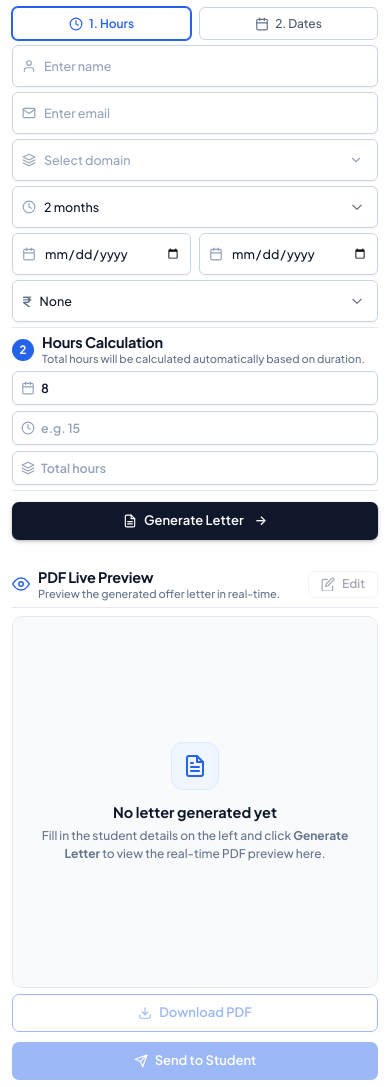
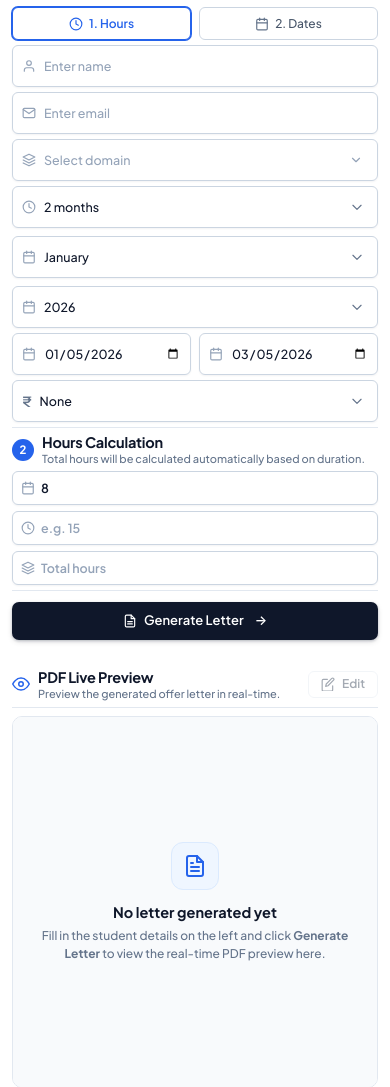
Before and after one commit to JILLELLARAGHUNATH/persevex-offer-letter-generator, a Flask app: page / in a window 390 px wide. Shown: the part 360-1447 px from the top of the page. Run offline with Flask 3, Linux system fonts and the light colour scheme; the visitor is signed in with stand-in values (Sample User, id 1); data that the repository does not hold is empty; parts of the project's set-up code (start-up, migrations or seed data) failed here and were passed over; some libraries are stand-ins or nearby versions.

Commit message:
Add automatic batch-based internship dates

```diff
--- a/templates/index.html
+++ b/templates/index.html
@@ -266,13 +266,21 @@
                 grid-template-columns: 1fr 1fr;
                 gap: 8px;
             }
-            .two > * {
+            .three {
+                grid-template-columns: repeat(3, 1fr);
+                gap: 8px;
+            }
+            .two > *,
+            .three > * {
                 min-width: 0;
             }
         }
 
         /* Very narrow phones: collapse hours grid to single column */
         @media (max-width: 420px) {
+            .three {
+                grid-template-columns: 1fr !important;
+            }
             .hours-calc-grid {
                 grid-template-columns: 1fr !important;
                 gap: 6px;
@@ -621,8 +629,10 @@
                     </div>
                 </div>
 
-                <!-- DURATION -->
+                <!-- DURATION & BATCH SELECTION -->
                 <div class="form-group compact-field-group">
+                    <div class="three">
+                        <div class="date-field-col">
                             <label for="duration" class="sr-only">Duration</label>
                             <div class="compact-field-container">
                                 <span class="compact-field-icon" aria-hidden="true">
@@ -638,6 +648,59 @@
                                     <option value="5 months">5 months</option>
                                     <option value="6 months">6 months</option>
                                 </select>
+                            </div>
+                        </div>
+
+                        <div class="date-field-col">
+                            <label for="batch_month" class="sr-only">Batch Month</label>
+                            <div class="compact-field-container">
+                                <span class="compact-field-icon" aria-hidden="true">
+                                    <svg viewBox="0 0 24 24" fill="none" stroke="currentColor" stroke-width="2" stroke-linecap="round" stroke-linejoin="round" width="14" height="14">
+                                        <rect x="3" y="4" width="18" height="18" rx="2" ry="2"></rect>
+                                        <line x1="16" y1="2" x2="16" y2="6"></line>
+                                        <line x1="8" y1="2" x2="8" y2="6"></line>
+                                        <line x1="3" y1="10" x2="21" y2="10"></line>
+                                    </svg>
+                                </span>
+                                <select id="batch_month" aria-label="Batch Month">
+                                    <option value="1" selected>January</option>
+                                    <option value="2">February</option>
+                                    <option value="3">March</option>
+                                    <option value="4">April</option>
+                                    <option value="5">May</option>
+                                    <option value="6">June</option>
+                                    <option value="7">July</option>
+                                    <option value="8">August</option>
+                                    <option value="9">September</option>
+                                    <option value="10">October</option>
+                                    <option value="11">November</option>
+                                    <option value="12">December</option>
+                                </select>
+                            </div>
+                        </div>
+
+                        <div class="date-field-col">
+                            <label for="batch_year" class="sr-only">Batch Year</label>
+                            <div class="compact-field-container">
+                                <span class="compact-field-icon" aria-hidden="true">
+                                    <svg viewBox="0 0 24 24" fill="none" stroke="currentColor" stroke-width="2" stroke-linecap="round" stroke-linejoin="round" width="14" height="14">
+                                        <rect x="3" y="4" width="18" height="18" rx="2" ry="2"></rect>
+                                        <line x1="16" y1="2" x2="16" y2="6"></line>
+                                        <line x1="8" y1="2" x2="8" y2="6"></line>
+                                        <line x1="3" y1="10" x2="21" y2="10"></line>
+                                    </svg>
+                                </span>
+                                <select id="batch_year" aria-label="Batch Year">
+                                    <option value="2024">2024</option>
+                                    <option value="2025">2025</option>
+                                    <option value="2026" selected>2026</option>
+                                    <option value="2027">2027</option>
+                                    <option value="2028">2028</option>
+                                    <option value="2029">2029</option>
+                                    <option value="2030">2030</option>
+                                </select>
+                            </div>
+                        </div>
                     </div>
                 </div>
 
@@ -1473,6 +1536,8 @@ const form = document.getElementById("letterForm");
 const typeButtons = document.querySelectorAll(".type-btn");
 const letterType = document.getElementById("letter_type");
 const duration = document.getElementById("duration");
+const batchMonth = document.getElementById("batch_month");
+const batchYear = document.getElementById("batch_year");
 const hoursSection = document.getElementById("hoursSection");
 const weeks = document.getElementById("weeks");
 const hoursPerWeek = document.getElementById("hours_per_week");
@@ -1776,12 +1841,59 @@ function updateHours() {
 }
 
 /* ==========================================================
-   DURATION CHANGE
+   BATCH-BASED AUTOMATIC DATE CALCULATION
+   ========================================================== */
+function updateCalculatedDates() {
+    const durationEl = document.getElementById("duration");
+    const batchMonthEl = document.getElementById("batch_month");
+    const batchYearEl = document.getElementById("batch_year");
+    const startDateInput = document.getElementById("start_date");
+    const endDateInput = document.getElementById("end_date");
+
+    if (!durationEl || !batchMonthEl || !batchYearEl || !startDateInput || !endDateInput) {
+        return;
+    }
+
+    const durationMonths = parseInt(durationEl.value, 10);
+    const startMonth = parseInt(batchMonthEl.value, 10);
+    const startYear = parseInt(batchYearEl.value, 10);
+
+    if (isNaN(durationMonths) || isNaN(startMonth) || isNaN(startYear)) {
+        return;
+    }
+
+    const startMonthStr = String(startMonth).padStart(2, "0");
+    startDateInput.value = `${startYear}-${startMonthStr}-05`;
+
+    const totalMonths = (startMonth - 1) + durationMonths;
+    const endYear = startYear + Math.floor(totalMonths / 12);
+    const endMonth = (totalMonths % 12) + 1;
+    const endMonthStr = String(endMonth).padStart(2, "0");
+    endDateInput.value = `${endYear}-${endMonthStr}-05`;
+}
+
+/* ==========================================================
+   DURATION & BATCH CHANGE
    ========================================================== */
 duration.addEventListener("change", function () {
+    updateCalculatedDates();
     updateHours();
     markFormChanged();
 });
+
+if (batchMonth) {
+    batchMonth.addEventListener("change", function () {
+        updateCalculatedDates();
+        markFormChanged();
+    });
+}
+
+if (batchYear) {
+    batchYear.addEventListener("change", function () {
+        updateCalculatedDates();
+        markFormChanged();
+    });
+}
 
 /* ==========================================================
    HOURS CHANGE
@@ -3749,6 +3861,7 @@ generated = false;
 formChanged = false;
 sendingEmail = false;
 updateHours();
+updateCalculatedDates();
 
 </script>
 
```
Lines whose indentation alone changed are shown as unchanged.
